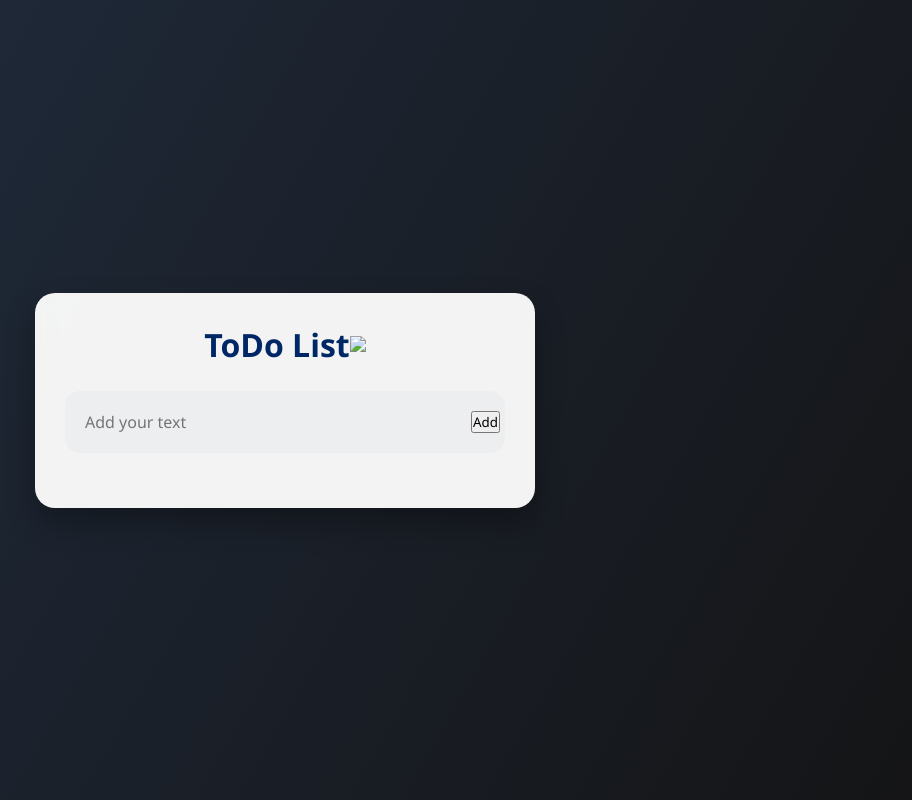
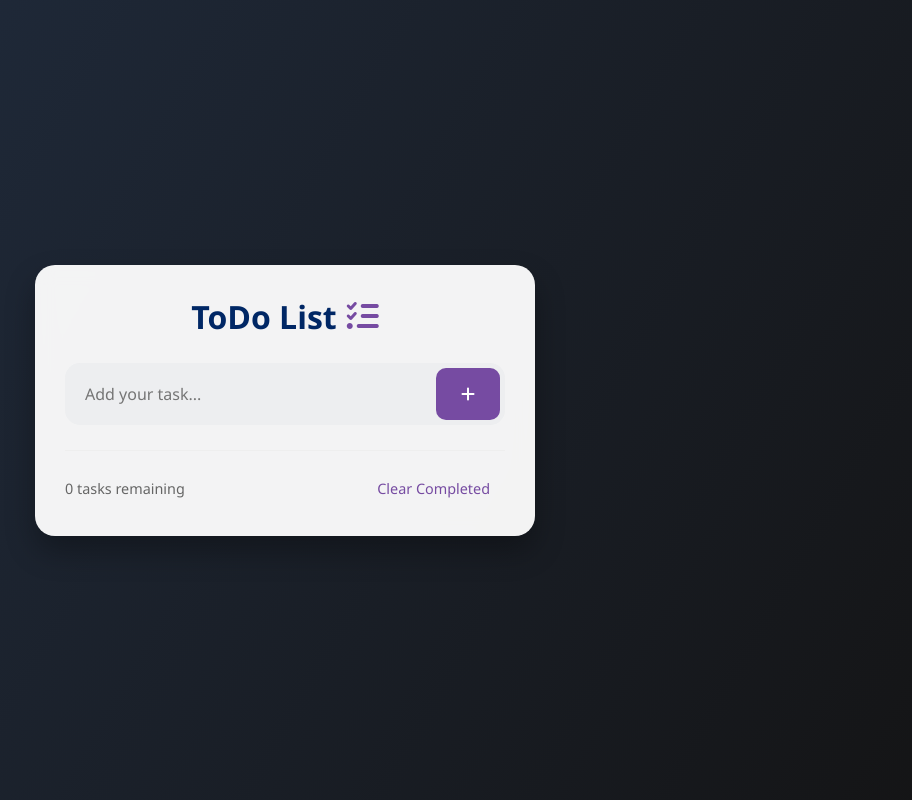
Before and after one commit to shreyash-nimbargi/ToDo-List, a plain HTML site: page index.html in a window 1280 px wide. Shown: the whole page, without its empty margins (355-1267 px from the left). Drawn offline with Linux system fonts and the light colour scheme.

Commit message:
Update index.html

```diff
--- a/index.html
+++ b/index.html
@@ -1,24 +1,28 @@
+
 <!DOCTYPE html>
 <html lang="en">
 <head>
     <meta charset="UTF-8">
     <meta name="viewport" content="width=device-width, initial-scale=1.0">
-    <title>To-Do List App</title>
-    <link rel="stylesheet"  href="style.css">
+    <title>Premium ToDo List</title>
+    <link rel="stylesheet" href="style.css">
+    <link rel="stylesheet" href="https://cdnjs.cloudflare.com/ajax/libs/font-awesome/6.0.0/css/all.min.css">
 </head>
 <body>
 <div class="container">
     <div class="todoapp">
-        <h2>ToDo List<img src="images\icon.png"></h2>
+        <h2>ToDo List <i class="fas fa-tasks"></i></h2>
         <div class="row">
-            <input type="text" id="input-box" placeholder="Add your text">
-            <button onclick="addTask()">Add</button>
+            <input type="text" id="input-box" placeholder="Add your task...">
+            <button onclick="addTask()" class="add-btn">
+                <i class="fas fa-plus"></i>
+            </button>
         </div>
-        <ul id="list-container">
-            <!--<li class="checked">Task 1</li>
-            <li>Task 2</li>
-            <li>Task 3</li>-->
-        </ul>
+        <ul id="list-container"></ul>
+        <div class="footer">
+            <span id="task-counter">0 tasks remaining</span>
+            <button onclick="clearCompleted()" class="clear-btn">Clear Completed</button>
+        </div>
     </div>
 </div>
 <script src="script.js"></script>
```
